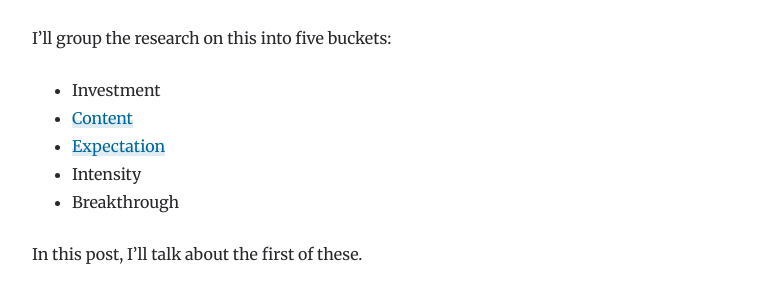
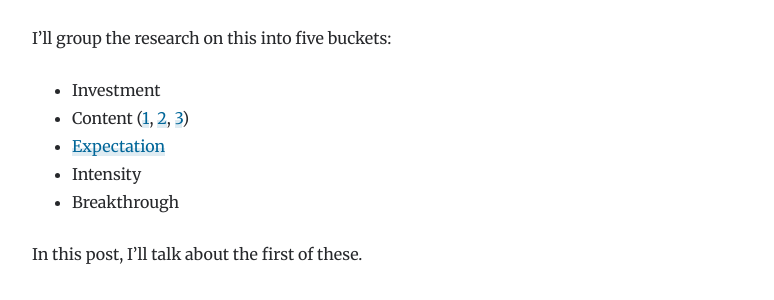
Before and after one commit to natelistrom/natelistrom.github.io, a Jekyll site: the page built from _posts/2022-04-05-pae-investment.md, in a window 1280 px wide and 900 px high, scrolled down 683 px. Shown: the part 152-452 px from the top of the window, without its empty margins (248-1022 px from the left). Built offline with Jekyll 4.4.1, drawn with Linux system fonts in a browser that asks for light colours.

Commit message:
Add links to additional content posts in investment post

```diff
--- a/_posts/2022-04-05-pae-investment.md
+++ b/_posts/2022-04-05-pae-investment.md
@@ -19,7 +19,7 @@ What causes peak aesthetic experiences? Or, put another way, how do they work? H
 I'll group the research on this into five buckets:
 
 - Investment
-- [Content]({% post_url 2022-04-08-pae-content %})
+- Content ([1]({% post_url 2022-04-08-pae-content %}), [2]({% post_url 2022-05-09-pae-content-2 %}), [3]({% post_url 2022-05-22-pae-content-3 %}))
 - [Expectation]({% post_url 2022-04-15-pae-expectation %})
 - Intensity
 - Breakthrough
```
